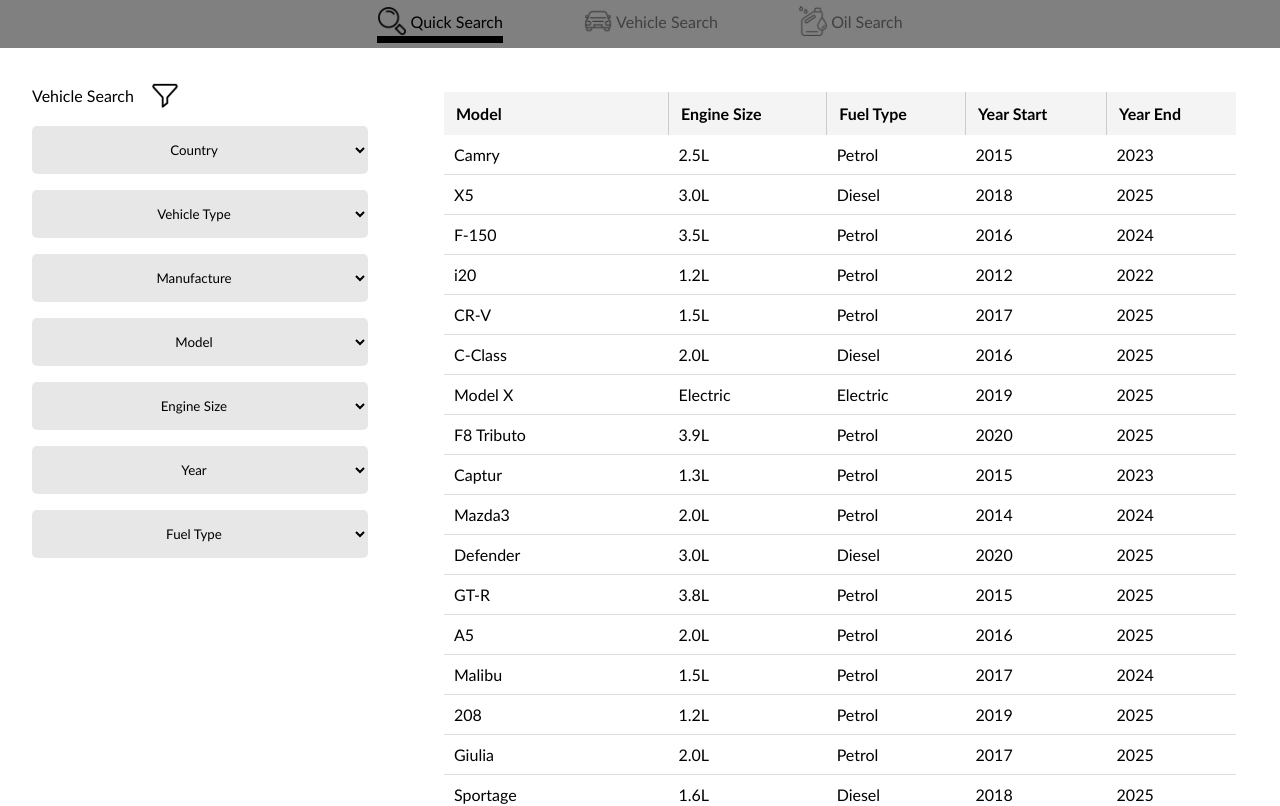
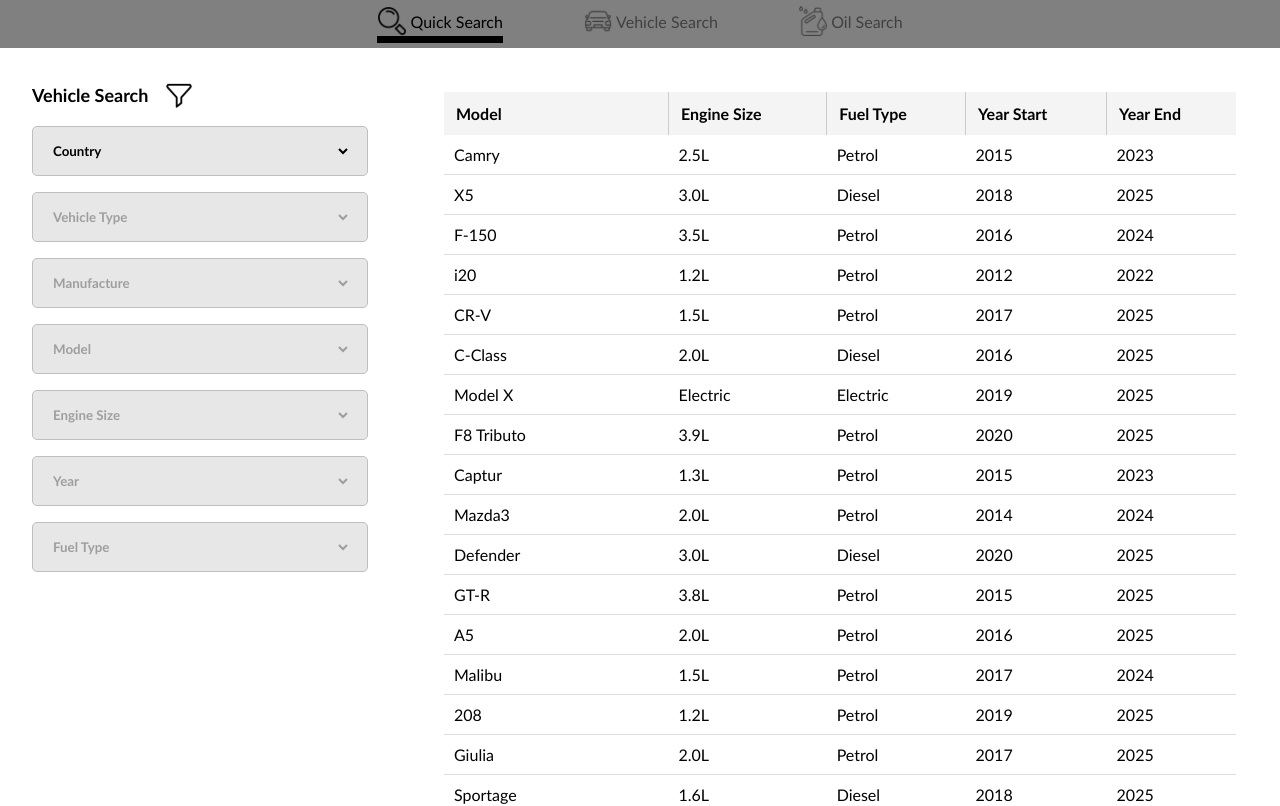
Before and after one commit to SNathan-UNPAR/OilSelector-VehicleSearch, a React (Vite) app: page / in a window 1280 px wide. Shown: the top 806 px of the page. Built offline with nearby package versions, Linux system fonts and the light colour scheme.

Commit message:
Added sequentialty on filters
Now filters need to be applied sequentially from country and so on. And i wonder, if you know, what it means, what it means, and i wonder, if you know, what it means, to find your dreams...

```diff
--- a/src/pages/Dashboard.tsx
+++ b/src/pages/Dashboard.tsx
@@ -20,7 +20,7 @@
 }
 
 function Dashboard() {
-    let data = rawData as Vehicle[];
+    const data = rawData as Vehicle[];
 
     // dashboard stores selected filter
     const [selectedFilter, setSelectedFilter] = useState<SelectedFilters>({});
@@ -39,6 +39,38 @@
         );
     });
 
+    // Handling changes if previous filter is changing
+    const handleFilterChange = (key: keyof SelectedFilters, value: string|number) => {
+        setSelectedFilter(prev => {
+            const newState = { ...prev, [key]: value };
+
+            if (key === 'country') {
+                delete newState.type;
+                delete newState.make;
+                delete newState.model;
+                delete newState.engine;
+                delete newState.year;
+                delete newState.fuel;
+            } else if (key === 'type') {
+                delete newState.make;
+                delete newState.model;
+                delete newState.engine;
+                delete newState.year;
+                delete newState.fuel;
+            } else if (key === 'make') {
+                delete newState.model;
+                delete newState.engine;
+                delete newState.year;
+                delete newState.fuel;
+            } else if (key === 'model') {
+                delete newState.engine;
+                delete newState.year;
+                delete newState.fuel;
+            }
+            return newState;
+        });
+    }
+
     return (
         <>
             <div className='main-container'>
@@ -51,9 +83,7 @@
                     <Filter
                         data={filteredData}
                         selectedFilters={selectedFilter}
-                        onSelect={(key, value) =>
-                                    setSelectedFilter(prev => ({ ...prev, [key]: value }))
-                                }
+                        onSelect={handleFilterChange}
                     />
                 </div>
 
--- a/src/pages/Filter.tsx
+++ b/src/pages/Filter.tsx
@@ -80,6 +80,7 @@
                         className='vehicleType-dropdown-container'
                         value={selectedFilters.type || ""}
                         onChange={(e) => onSelect("type", e.target.value)}
+                        disabled={!selectedFilters.country}
                     >
                         <option value="" disabled hidden>Vehicle Type</option>
                         {types.map((t) => (
@@ -93,6 +94,7 @@
                         className='manufacture-dropdown-container'
                         value={selectedFilters.make || ""}
                         onChange={(e) => onSelect("make", e.target.value)}
+                        disabled={!selectedFilters.type}
                     >
                         <option value="" disabled hidden>Manufacture</option>
                         {makes.map((m) => (
@@ -106,6 +108,7 @@
                         className='model-dropdown-container'
                         value={selectedFilters.model || ""}
                         onChange={(e) => onSelect("model", e.target.value)}
+                        disabled={!selectedFilters.make}
                     >
                         <option value="" disabled hidden>Model</option>
                         {models.map((m) => (
@@ -119,6 +122,7 @@
                         className='engineSize-dropdown-container'
                         value={selectedFilters.engine || ""}
                         onChange={(e) => onSelect("engine", e.target.value)}
+                        disabled={!selectedFilters.model}
                     >
                         <option value="" disabled hidden>Engine Size</option>
                         {engines.map((e) => (
@@ -132,6 +136,7 @@
                         className='year-dropdown-container'
                         value={selectedFilters.year || ""}
                         onChange={(e) => onSelect("year", Number(e.target.value))}
+                        disabled={!selectedFilters.model}
                     >
                         <option value="" disabled hidden>Year</option>
                         {years.map((y) => (
@@ -145,6 +150,7 @@
                         className='fuelType-dropdown-container'
                         value={selectedFilters.fuel || ""}
                         onChange={(e) => onSelect("fuel", e.target.value)}
+                        disabled={!selectedFilters.model}
                     >
                         <option value="" disabled hidden>Fuel Type</option>
                         {fuels.map((f) => (
--- a/src/pages/Result.tsx
+++ b/src/pages/Result.tsx
@@ -1,6 +1,6 @@
 import '../style/Result.css'
 import React, { useMemo } from 'react';
-import vehicleData from '../data/dummy_small.json'
+// import vehicleData from '../data/dummy_small.json'
 import {
   useReactTable,
   getCoreRowModel,
--- a/src/style/Filter.css
+++ b/src/style/Filter.css
@@ -1,7 +1,3 @@
-select {
-    /* padding: 2rem; */
-}
-
 .filter-main-container {
     display: flex;
     flex-direction: column;
@@ -15,6 +11,8 @@
     align-items: center;
     margin-top: 2rem;
     margin-left: 2rem;
+    font-weight: bolder;
+    font-size: large;
 }
 
 .country-dropdown {
@@ -23,23 +21,28 @@
     margin-right: 2rem;
     height: 3rem;
     flex-direction: row;
+    background-color: #e7e7e7;
+    border-radius: 5px;
+    padding-left: 1rem;
+    padding-right: 1rem;
+    border: 1px;
+    border-style: solid;
+    border-color: rgb(192, 190, 190);
 }
 
 .country-dropdown-container {
     display: flex;
     min-width: 100%;
-    border-radius: 5px;
     border: 0;
     background-color: #e7e7e7;
     flex-direction: row;
     justify-content: center;
     align-items: center;
+    font-weight: bold;
 }
 
 .country-dropdown-container option {
     display: flex;
-    text-align: center;
-    padding-right: 2%;
 }
 
 .vehicleType-dropdown {
@@ -48,22 +51,28 @@
     margin-right: 2rem;
     height: 3rem;
     flex-direction: row;
+    background-color: #e7e7e7;
+    border-radius: 5px;
+    padding-left: 1rem;
+    padding-right: 1rem;
+    border: 1px;
+    border-style: solid;
+    border-color: rgb(192, 190, 190);
 }
 
 .vehicleType-dropdown-container {
     display: flex;
     min-width: 100%;
-    border-radius: 5px;
     border: 0;
     background-color: #e7e7e7;
     flex-direction: row;
     justify-content: center;
     align-items: center;
+    font-weight: bold;
 }
 
 .vehicleType-dropdown-container option {
     display: flex;
-    text-align: center;
 }
 
 .manufacture-dropdown {
@@ -72,21 +81,27 @@
     margin-right: 2rem;
     height: 3rem;
     flex-direction: row;
+    background-color: #e7e7e7;
+    border-radius: 5px;
+    padding-left: 1rem;
+    padding-right: 1rem;
+    border: 1px;
+    border-style: solid;
+    border-color: rgb(192, 190, 190);
 }
 
 .manufacture-dropdown-container {
     display: flex;
     min-width: 100%;
-    border-radius: 5px;
     border: 0;
     background-color: #e7e7e7;
     flex-direction: row;
     justify-content: center;
     align-items: center;
+    font-weight: bold;
 }
 
 .manufacture-dropdown-container option {
-    text-align: center;
     display: flex;
 }
 
@@ -96,22 +111,28 @@
     margin-right: 2rem;
     height: 3rem;
     flex-direction: row;
+        background-color: #e7e7e7;
+    border-radius: 5px;
+    padding-left: 1rem;
+    padding-right: 1rem;
+    border: 1px;
+    border-style: solid;
+    border-color: rgb(192, 190, 190);
 }
 
 .model-dropdown-container {
     display: flex;
     min-width: 100%;
-    border-radius: 5px;
     border: 0;
     background-color: #e7e7e7;
     flex-direction: row;
     justify-content: center;
     align-items: center;
+    font-weight: bold;
 }
 
 .model-dropdown-container option {
     display: flex;
-    text-align: center;
 }
 
 .engineSize-dropdown {
@@ -120,22 +141,28 @@
     margin-right: 2rem;
     height: 3rem;
     flex-direction: row;
+    background-color: #e7e7e7;
+    border-radius: 5px;
+    padding-left: 1rem;
+    padding-right: 1rem;
+    border: 1px;
+    border-style: solid;
+    border-color: rgb(192, 190, 190);
 }
 
 .engineSize-dropdown-container {
     display: flex;
     min-width: 100%;
-    border-radius: 5px;
     border: 0;
     background-color: #e7e7e7;
     flex-direction: row;
     justify-content: center;
     align-items: center;
+    font-weight: bold;
 }
 
 .engineSize-dropdown-container option {
     display: flex;
-    text-align: center;
 }
 
 .year-dropdown {
@@ -144,22 +171,28 @@
     margin-right: 2rem;
     height: 3rem;
     flex-direction: row;
+    background-color: #e7e7e7;
+    border-radius: 5px;
+    padding-left: 1rem;
+    padding-right: 1rem;
+    border: 1px;
+    border-style: solid;
+    border-color: rgb(192, 190, 190);
 }
 
 .year-dropdown-container {
     display: flex;
     min-width: 100%;
-    border-radius: 5px;
     border: 0;
     background-color: #e7e7e7;
     flex-direction: row;
     justify-content: center;
     align-items: center;
+    font-weight: bold;
 }
 
 .year-dropdown-container option {
     display: flex;
-    text-align: center;
 }
 
 .fuelType-dropdown {
@@ -168,22 +201,28 @@
     margin-right: 2rem;
     height: 3rem;
     flex-direction: row;
+    background-color: #e7e7e7;
+    border-radius: 5px;
+    padding-left: 1rem;
+    padding-right: 1rem;
+    border: 1px;
+    border-style: solid;
+    border-color: rgb(192, 190, 190);
 }
 
 .fuelType-dropdown-container {
     display: flex;
     min-width: 100%;
-    border-radius: 5px;
     border: 0;
     background-color: #e7e7e7;
     flex-direction: row;
     justify-content: center;
     align-items: center;
+    font-weight: bold;
 }
 
 .fuelType-dropdown-container option {
     display: flex;
-    text-align: center;
 }
 
 .filter-main-container img {
```
Also changed, not shown: 1 other file (tests, documents, lock files or other folders).
